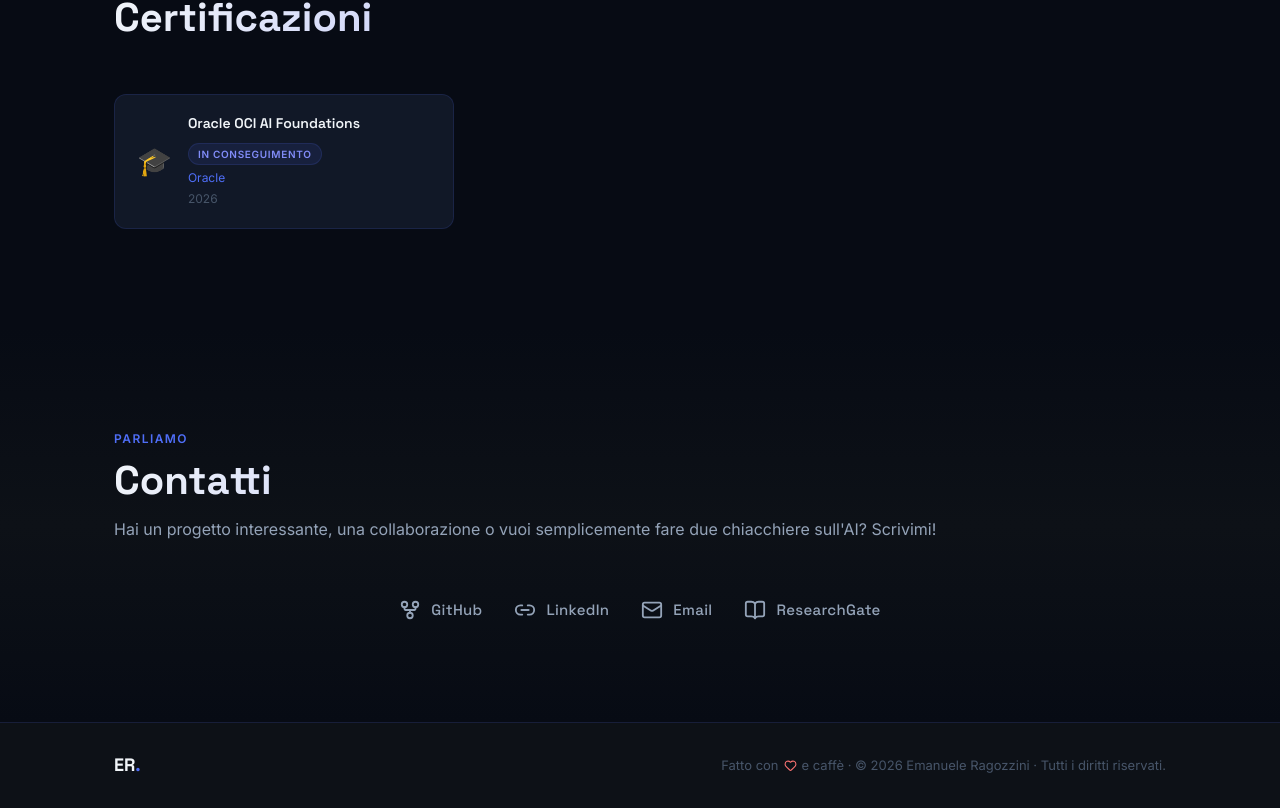
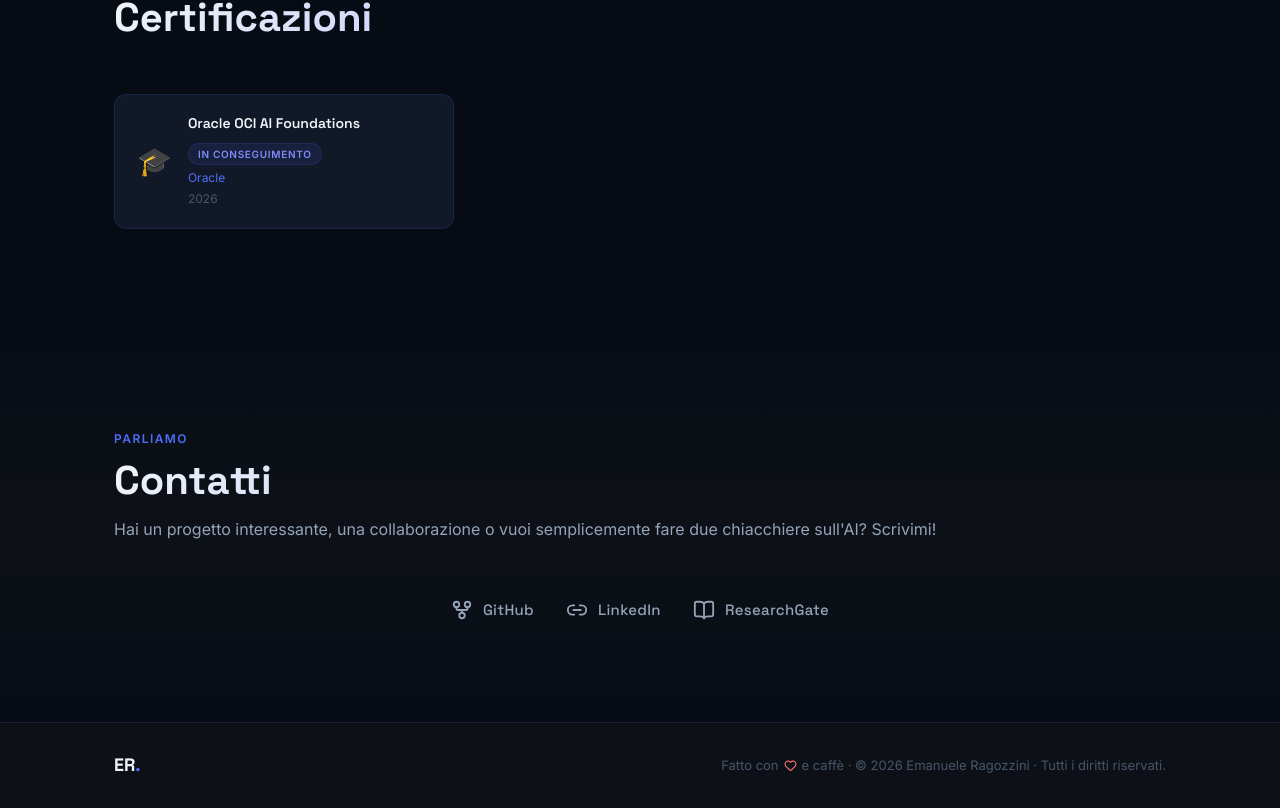
Before and after one commit to ManuelRix-11/PortFolio, a React (Vite) app: page / in a window 1280 px wide. Shown: the part 4930-5738 px from the top of the page. Built offline with nearby package versions, Linux system fonts and the light colour scheme.

Commit message:
feat: add contact section and professional CV assets

```diff
--- a/src/components/Contact.jsx
+++ b/src/components/Contact.jsx
@@ -6,8 +6,7 @@ import './Contact.css';
 const SOCIALS = [
   { id: 'github', icon: <GitFork size={22} />, label: 'GitHub', href: 'https://github.com/ManuelRix-11' },
   { id: 'linkedin', icon: <Link2 size={22} />, label: 'LinkedIn', href: 'https://www.linkedin.com/in/emanuele-ragozzini/' },
-  { id: 'email', icon: <Mail size={22} />, label: 'Email', href: 'mailto:' },
-  { id: 'scholar', icon: <BookOpen size={22} />, label: 'ResearchGate', href: 'https://researchgate.net/' },
+  { id: 'scholar', icon: <BookOpen size={22} />, label: 'ResearchGate', href: 'https://www.researchgate.net/profile/Emanuele-Ragozzini?ev=hdr_xprf/' },
 ];
 
 export default function Contact() {
```
Also changed, not shown: 1 other file (tests, documents, lock files or other folders).
